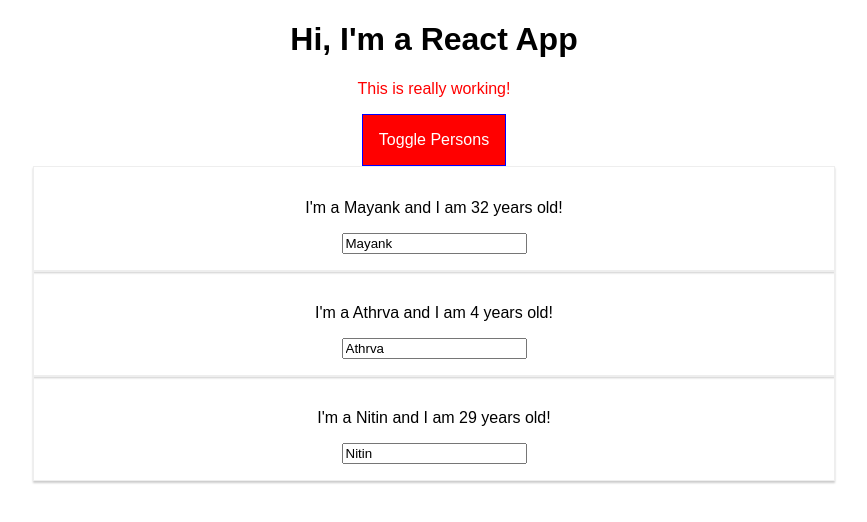
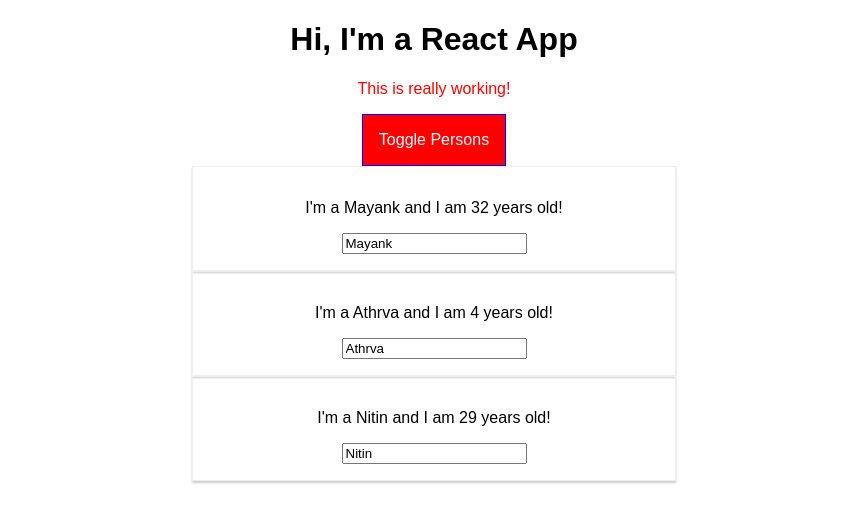
Before and after one commit to beingscholar/complete-reactjs, a React app: page / in a window 1280 px wide. Both pictures are taken after a click on the button "Toggle Persons". Shown: the top 522 px of the page, without its empty margins (206-1073 px from the left). Built offline with nearby package versions, Linux system fonts and the light colour scheme.

Commit message:
074 Using Error Boundaries

```diff
--- a/src/App.js
+++ b/src/App.js
@@ -1,6 +1,7 @@
 import React, { Component } from 'react';
-import Styles from './App.css';
+import Style from './App.css';
 import Person from './Person/Person';
+import Error from './Errors/ErrorHandler';
 
 class App extends Component {
   state = {
@@ -65,30 +66,31 @@ class App extends Component {
         <div>
           {
             this.state.persons.map((person, index) => {
-              return <Person
-                click={() => this.deletePersonHandler(index)}
-                name={person.name}
-                age={person.age}
-                key={person.id}
-                changed={(event) => this.nameChangedHandler(event, person.id)} />
+              return <Error key={person.id}>
+                <Person
+                  click={() => this.deletePersonHandler(index)}
+                  name={person.name}
+                  age={person.age}
+                  changed={(event) => this.nameChangedHandler(event, person.id)} />
+              </Error>
             })}
         </div>
       );
-      btnClass = Styles.Red;
+      btnClass = Style.Red;
     }
-    const assignClass = [Styles.red];  // classes = ['red']
+    const assignClass = [Style.red];  // classes = ['red']
     if (this.state.persons.length <= 2) {
-      assignClass.push(Styles.bold);   // classes = ['bold', 'red']
+      assignClass.push(Style.bold);   // classes = ['bold', 'red']
     }
     if (this.state.persons.length <= 1) {
-      assignClass.push(Styles.green);  // classes = ['bold', 'green']
+      assignClass.push(Style.green);  // classes = ['bold', 'green']
     }
     return (
-      <div className={Styles.App}>
+      <div className={Style.App}>
         <h1>Hi, I'm a React App</h1>
         <p className={assignClass.join(' ')}>This is really working!</p>
         <button
-        className = {btnClass}
+          className={btnClass}
           onClick={this.togglePersonHandler}>Toggle Persons</button>
         {persons}
       </div>
--- /dev/null
+++ b/src/Errors/ErrorHandler.js
@@ -0,0 +1,21 @@
+import React, { Component } from 'react';
+
+class ErrorHandler extends Component {
+    state = {
+        hasError: false,
+        errorMessage: ''
+    }
+
+    componentDidCatch = (error, info) => {
+        this.setState({ hasError: true, errorMessage: error });
+    }
+
+    render() {
+        if (this.state.hasError)
+            return <h1>{this.state.errorMessage}</h1>
+        else
+            return this.props.children;
+    }
+}
+
+export default ErrorHandler;
--- a/src/Person/Person.css
+++ b/src/Person/Person.css
@@ -7,8 +7,8 @@
     text-align: center;
 }
 
-/* @media (min-width: 500px) {
+@media (min-width: 500px) {
     .Person {
         width: 450px;
     }
-} */
+}
--- a/src/Person/Person.js
+++ b/src/Person/Person.js
@@ -1,9 +1,16 @@
 import React from 'react';
-import Styles from './Person.css';
+import Style from './Person.css';
 
 const person = (props) => {
+
+    /* const rnd = Math.random();
+    console.log(rnd);
+    if (rnd > 0.7) {
+        throw new Error('Something went wrong!');
+    } */
+
     return (
-        <div className={Styles.Person}>
+        <div className={Style.Person}>
             <p onClick={props.click}>I'm a {props.name} and I am {props.age} years old!</p>
             <p>{props.children}</p>
             <input type="text" onChange={props.changed} value={props.name} />
```
